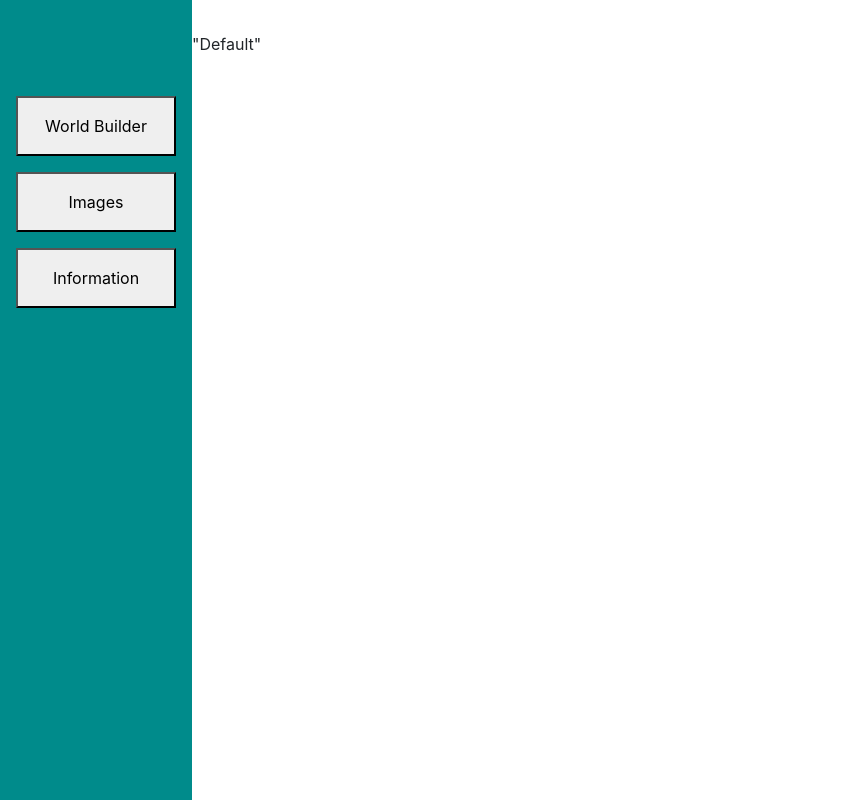
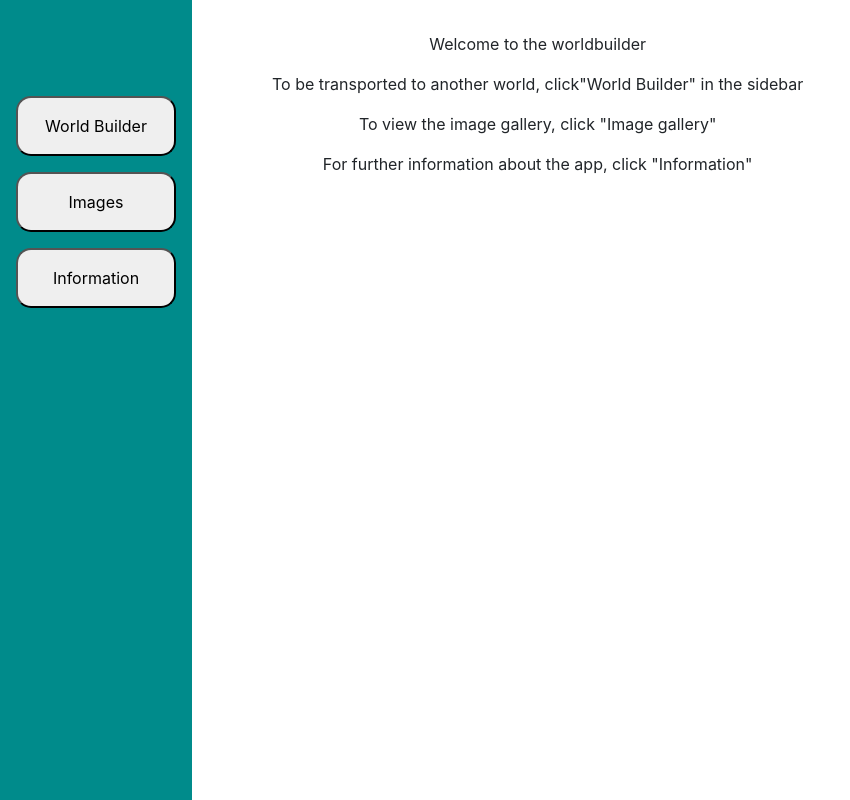
Before and after one commit to johntroesch/worldbuilder, a React (Create React App) app: page / in a window 1280 px wide. Shown: the whole page, without its empty margins (0-850 px from the left). Built offline with nearby package versions, Linux system fonts and the light colour scheme.

Commit message:
reactive background added

```diff
--- a/src/App.css
+++ b/src/App.css
@@ -31,6 +31,7 @@
 .description{
   margin-left: 15em;
   margin-right: 15em;
+  padding: 3em;
 }
 
 .sidebar{
@@ -81,3 +82,15 @@
   max-width: 100%;
   max-height:100%;
 }
+
+.sidebar > button{
+  border-radius: 15px;
+}
+
+.sidebar > button:hover{
+  background-color: bisque;
+}
+
+.landingdiv{
+  padding-left: 5em;
+}
--- a/src/info.js
+++ b/src/info.js
@@ -4,7 +4,7 @@ class InfoView extends React.Component{
     render(){
         return <div>
             Here will be the info
-            <img src="./images/artpiece1.png" alt="Pyramid"></img></div>
+            </div>
     }
 }
 
--- /dev/null
+++ b/src/landingpage.js
@@ -0,0 +1,14 @@
+import React from 'react';
+
+class LandingPage extends React.Component{
+    render(){
+        return <div className="landingdiv">
+            <p className="transitional">Welcome to the worldbuilder</p>
+            <p className="transitional">To be transported to another world, click"World Builder" in the sidebar</p>
+            <p className="transitional">To view the image gallery, click "Image gallery"</p>
+            <p className="transitional">For further information about the app, click "Information"</p>
+        </div>
+    }
+}
+
+export default LandingPage;
--- a/src/layout.js
+++ b/src/layout.js
@@ -2,6 +2,7 @@ import React from 'react';
 import Narrative from './narrative';
 import ImageView from './imageView';
 import InfoView from './info';
+import LandingPage from './landingpage';
 
 
 const narrative = <Narrative />
@@ -10,7 +11,7 @@ const info = <InfoView />
 class Layout extends React.Component{
     constructor(){
         super();
-        this.state = {content: <p>"Default"</p>}
+        this.state = {content: <LandingPage />}
     }
     setContentNar=()=>{
         this.setState({content:narrative})
--- a/src/story.js
+++ b/src/story.js
@@ -30,7 +30,7 @@ class Story extends React.Component{
                 oceanCondition = "Small islands rise above the waves"
             }
 
-          return <div className = "description" style= {{borderStyle: "solid", borderColor: rcolor}}>
+          return <div className = "description" style= {{borderStyle: "solid", backgroundImage: "radial-gradient(circle, white 30%," + rcolor + " 70%)" }}>
               <p>You stand overlooking the {rworldtype} world.</p>
               <p>{oceanCondition}</p>
               <p>Above you, the sky is {rcolor}</p>
```
